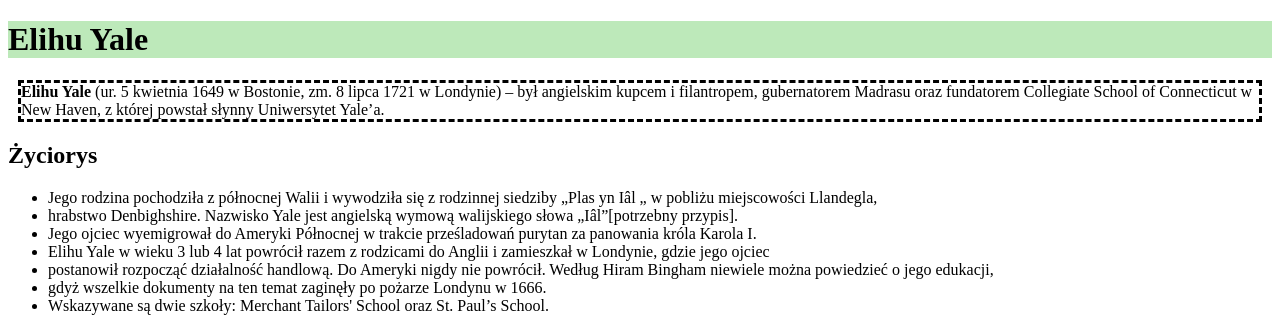
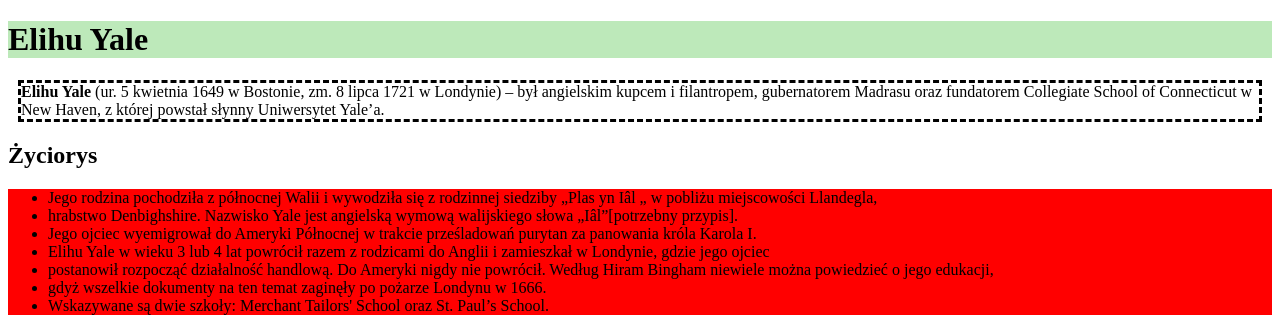
Before and after one commit to robertwozniak96/lab1, a plain HTML site: page index_zadanie.html in a window 1280 px wide. In both pictures the pointer is over the element 640 px from the left and 251 px from the top of the page. Shown: the top 328 px of the page. Drawn offline with Linux system fonts and the light colour scheme; grey boxes are pictures that could not be loaded.

Commit message:
Update styles.css

```diff
--- a/styles.css
+++ b/styles.css
@@ -9,4 +9,4 @@ table, th, td {
   border: 1px solid black;
   background-color: #bde9ba;
 }
-ul::hover {background-color: red;}
+ul:hover {background-color: red;}
```
